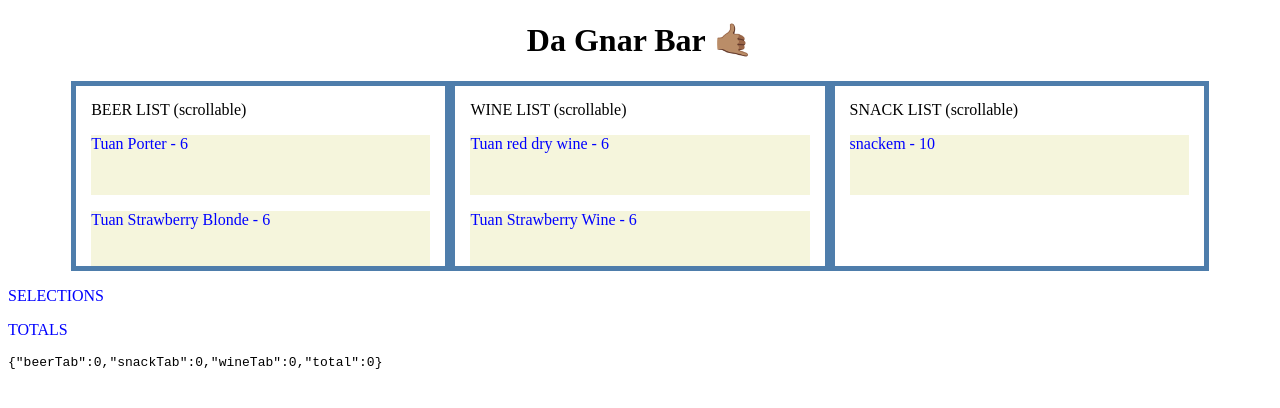
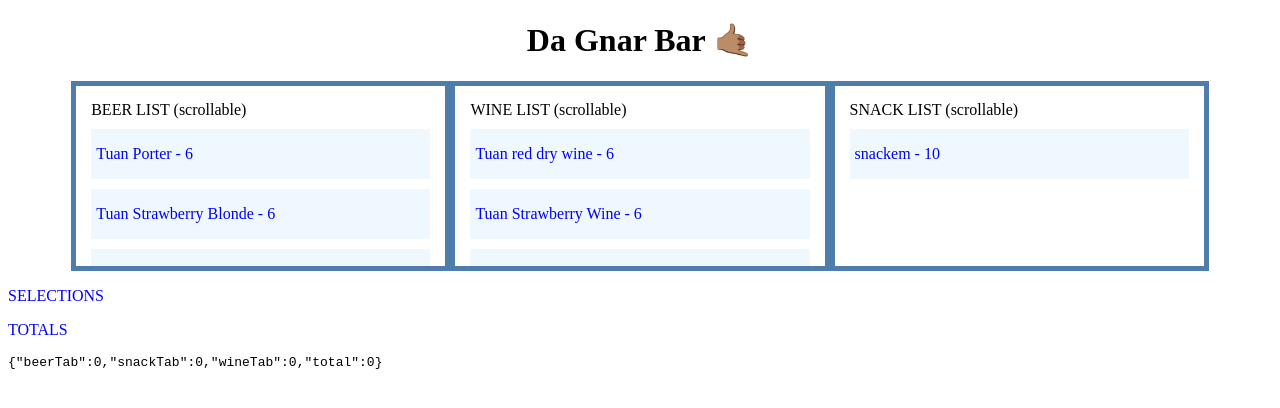
Before and after one commit to frankmeza/gnar-bar, a React app in the folder client/: page / in a window 1280 px wide. Shown: the top 408 px of the page. Built offline with nearby package versions, Linux system fonts and the light colour scheme; the HTML template or start-up script is replaced by a standard one.

Commit message:
update items styles

```diff
--- a/client/src/components/selection/selection.scss
+++ b/client/src/components/selection/selection.scss
@@ -7,8 +7,13 @@
 }
 
 .selection-item-beer {
-  background-color: beige;
-  height: 60px;
+  background-color: aliceblue;
+  display: flex;
+  flex-direction: column;
+  align-self: center;
+  padding-left: 5px;
+  margin-top: 10px;
+  height: 50px;
 }
 
 .selection-list-wine {
@@ -20,8 +25,13 @@
 }
 
 .selection-item-wine {
-  background-color: beige;
-  height: 60px;
+  background-color: aliceblue;
+  display: flex;
+  flex-direction: column;
+  align-self: center;
+  padding-left: 5px;
+  margin-top: 10px;
+  height: 50px;
 }
 
 .selection-list-snack {
@@ -33,6 +43,11 @@
 }
 
 .selection-item-snack {
-  background-color: beige;
-  height: 60px;
+  background-color: aliceblue;
+  display: flex;
+  flex-direction: column;
+  align-self: center;
+  padding-left: 5px;
+  margin-top: 10px;
+  height: 50px;
 }
```
